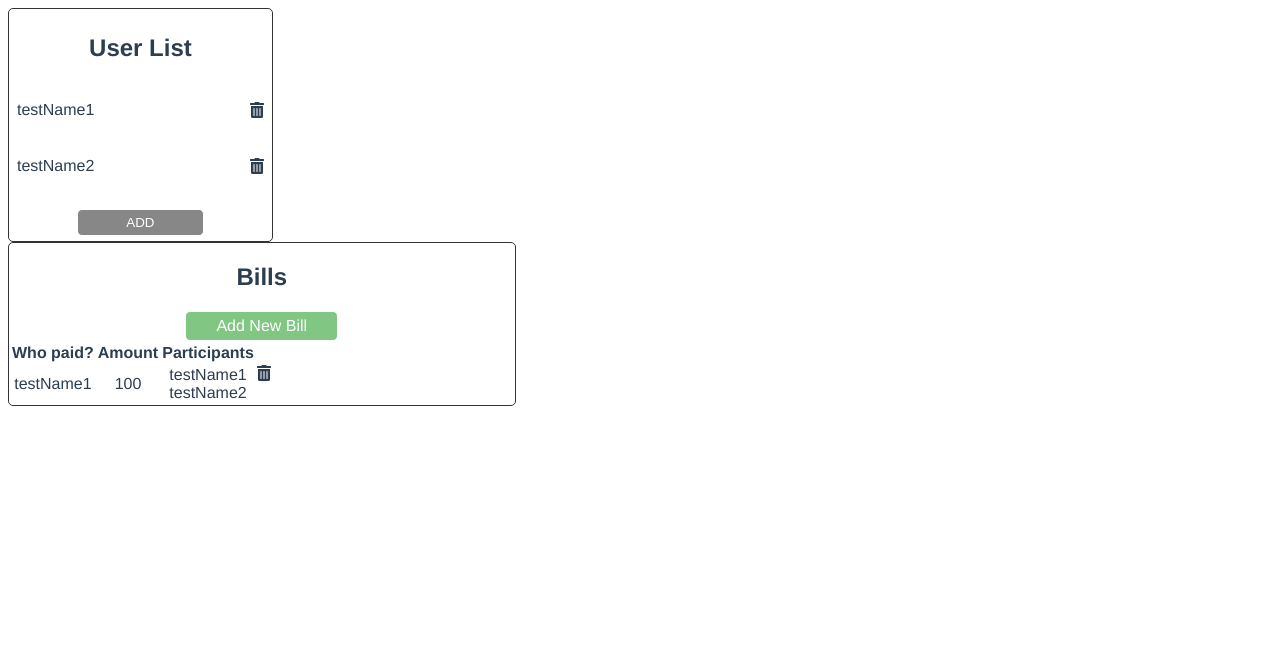
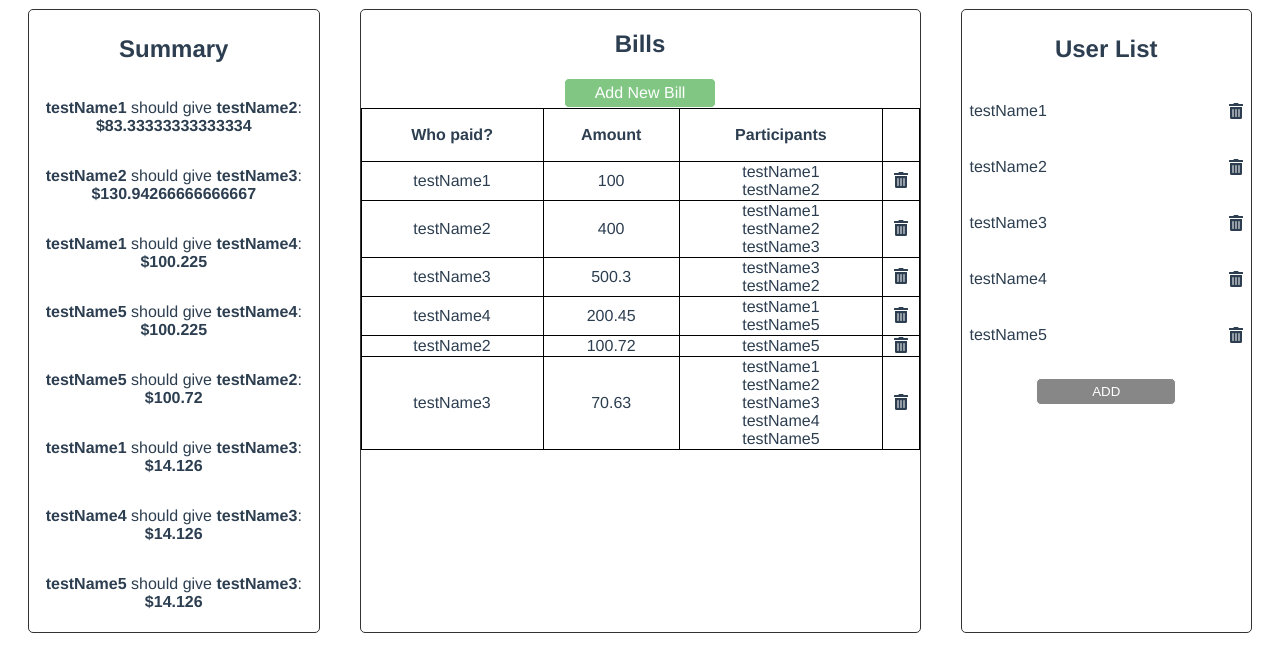
Before and after one commit to TyrangYang/awesome-bill-recorder, a Vue app: page / in a window 1280 px wide. Shown: the top 672 px of the page. Built offline with nearby package versions, Linux system fonts and the light colour scheme; what vue-uuid would draw is missing.

Commit message:
add more fakedata

```diff
--- a/src/App.vue
+++ b/src/App.vue
@@ -1,14 +1,19 @@
 <template>
     <div id="app">
-        <!-- <img alt="Vue logo" src="./assets/logo.png" /> -->
-        <!-- <HelloWorld msg="Welcome to Your Vue.js App" /> -->
-        <User v-bind:Users="Users" @del-user="deleteUser" @add-user="addUser" />
+        <div class="mainBoard">
+            <Summary :Users="Users" :Bills="Bills" />
             <Bill
                 v-bind:Users="Users"
                 v-bind:Bills="Bills"
                 @add-bill="addBill"
                 @del-bill="deleteBill"
             />
+            <User
+                v-bind:Users="Users"
+                @del-user="deleteUser"
+                @add-user="addUser"
+            />
+        </div>
     </div>
 </template>
 
@@ -16,11 +21,13 @@
 // import HelloWorld from './components/HelloWorld.vue';
 import User from './components/User';
 import Bill from './components/Bill';
+import Summary from './components/Summary';
 export default {
     name: 'App',
     components: {
         User,
         Bill,
+        Summary,
     },
     data() {
         return {
@@ -28,6 +35,9 @@ export default {
             Users: [
                 { id: 'userId1', name: 'testName1' },
                 { id: 'userId2', name: 'testName2' },
+                { id: 'userId3', name: 'testName3' },
+                { id: 'userId4', name: 'testName4' },
+                { id: 'userId5', name: 'testName5' },
             ],
             Bills: [
                 {
@@ -35,6 +45,42 @@ export default {
                     payer: 'userId1',
                     amount: 100,
                     participants: ['userId1', 'userId2'],
+                },
+                {
+                    id: 'bill2',
+                    payer: 'userId2',
+                    amount: 400,
+                    participants: ['userId1', 'userId2', 'userId3'],
+                },
+                {
+                    id: 'bill3',
+                    payer: 'userId3',
+                    amount: 500.3,
+                    participants: ['userId3', 'userId2'],
+                },
+                {
+                    id: 'bill4',
+                    payer: 'userId4',
+                    amount: 200.45,
+                    participants: ['userId1', 'userId5'],
+                },
+                {
+                    id: 'bill5',
+                    payer: 'userId2',
+                    amount: 100.72,
+                    participants: ['userId5'],
+                },
+                {
+                    id: 'bill6',
+                    payer: 'userId3',
+                    amount: 70.63,
+                    participants: [
+                        'userId1',
+                        'userId2',
+                        'userId3',
+                        'userId4',
+                        'userId5',
+                    ],
                 },
             ],
 
@@ -94,4 +140,7 @@ export default {
     -moz-osx-font-smoothing: grayscale;
     color: #2c3e50;
 }
+.mainBoard {
+    display: flex;
+}
 </style>
--- a/src/components/Bill.vue
+++ b/src/components/Bill.vue
@@ -47,25 +47,28 @@
                         <th>Who paid?</th>
                         <th>Amount</th>
                         <th>Participants</th>
+                        <th></th>
                     </tr>
                 </thead>
                 <tbody>
                     <tr v-for="bill in Bills" :key="bill.id">
-                        <td>{{ getUserNameById(bill.payer).name }}</td>
+                        <td>{{ getUserNameById(bill.payer) }}</td>
                         <td>{{ bill.amount }}</td>
                         <td>
                             <div
                                 v-for="(person, idx) in bill.participants"
                                 :key="idx"
                             >
-                                {{ getUserNameById(person).name }}
+                                {{ getUserNameById(person) }}
                             </div>
                         </td>
                         <!-- <font-awesome-icon icon="edit" /> -->
-                        <font-awesome-icon
-                            icon="trash-alt"
-                            @click="$emit('del-bill', bill.id)"
-                        />
+                        <td>
+                            <font-awesome-icon
+                                icon="trash-alt"
+                                @click="$emit('del-bill', bill.id)"
+                            />
+                        </td>
                     </tr>
                 </tbody>
             </table>
@@ -91,7 +94,7 @@ export default {
     },
     methods: {
         getUserNameById(id) {
-            return this.Users.filter((each) => each.id === id)[0];
+            return this.Users.filter((each) => each.id === id)[0].name;
         },
         addingNewBill() {
             this.adding = !this.adding;
@@ -106,8 +109,6 @@ export default {
                     (each) => each !== e.target.value
                 );
             }
-            console.log(e.target.selected);
-            console.log(this.participants);
             return false;
         },
         createBill() {
@@ -143,10 +144,11 @@ export default {
     padding: 5px 10px;
 }
 .bill-card {
-    width: 40%;
+    width: 50%;
     border: 1px solid #333;
     border-radius: 5px;
     text-align: center;
+    margin: 1px 20px;
 }
 .newbill-btn {
     display: inline-block;
@@ -167,4 +169,18 @@ export default {
     cursor: pointer;
     float: right;
 }
+table,
+td,
+th {
+    border: 1px solid black;
+}
+
+table {
+    border-collapse: collapse;
+    width: 100%;
+}
+
+th {
+    height: 50px;
+}
 </style>
--- a/src/components/Summary.vue
+++ b/src/components/Summary.vue
@@ -71,11 +71,12 @@ export default {
 
 <style lang="css">
 .summary-card {
-    width: 20%;
+    width: 25%;
     border: 1px solid #333;
     border-radius: 5px;
     padding: 5px;
     text-align: center;
+    margin: 1px 20px;
 }
 
 .oneline {
--- a/src/components/User.vue
+++ b/src/components/User.vue
@@ -76,11 +76,12 @@ export default {
 
 <style scoped>
 .user-card {
-    width: 20%;
+    width: 25%;
     border: 1px solid #333;
     border-radius: 5px;
     padding: 5px;
     text-align: center;
+    margin: 1px 20px;
 }
 .one-name {
     display: flex;
```
Lines whose indentation alone changed are shown as unchanged.
